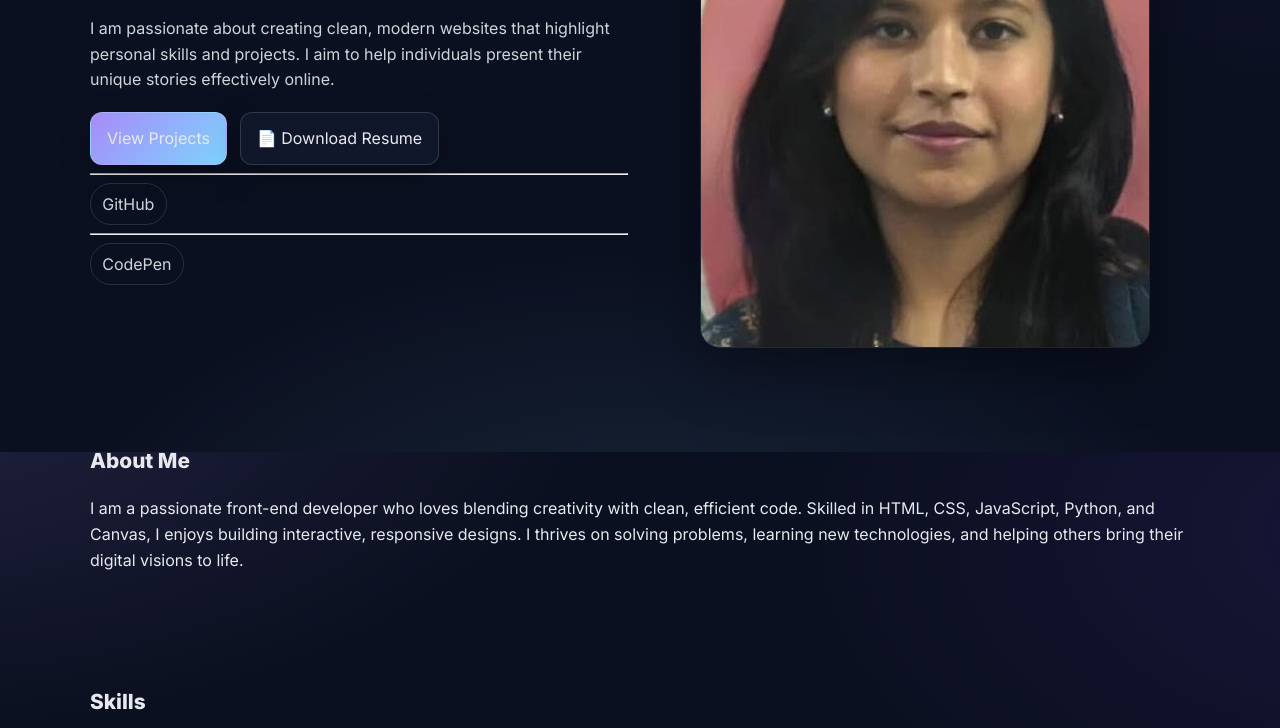
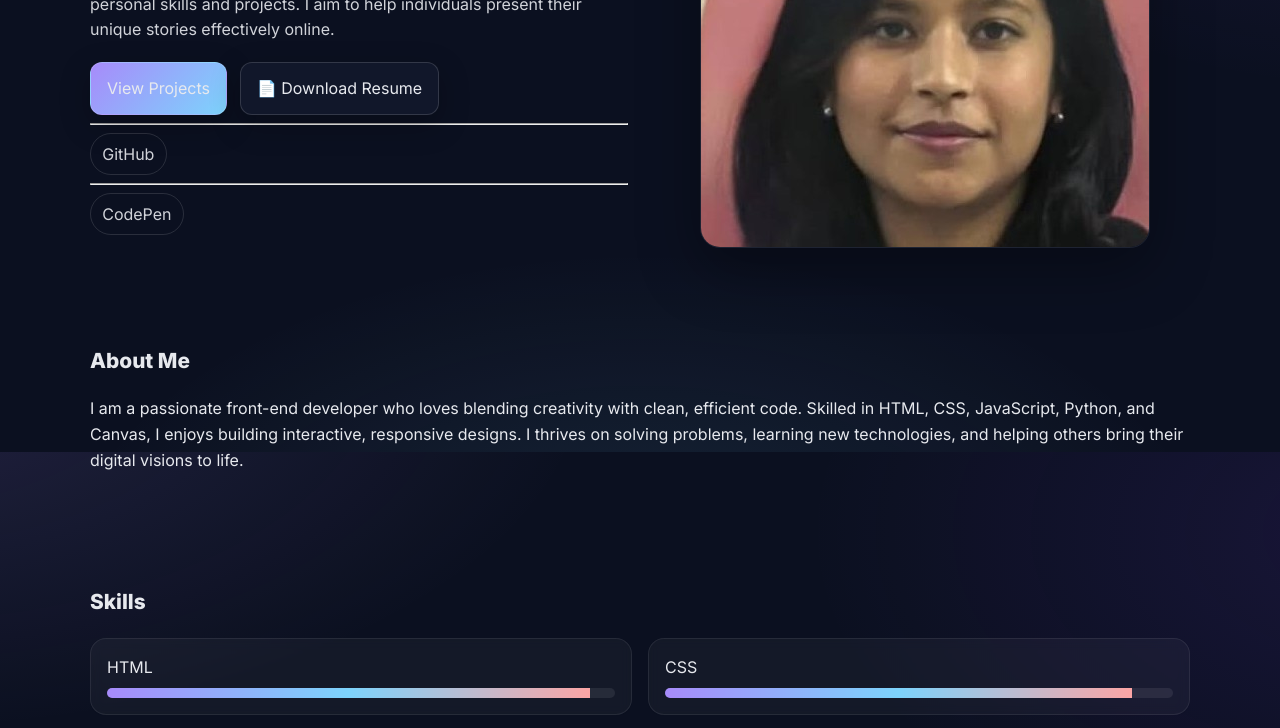
Before and after one commit to Aarefarizwan319/aarefa_portfolio, a plain HTML site: page index.html in a window 1280 px wide. Shown: the part 348-1076 px from the top of the page. Drawn offline with Linux system fonts and the light colour scheme.

Commit message:
Update styles.css

```diff
--- a/styles.css
+++ b/styles.css
@@ -159,7 +159,7 @@ body {
   box-shadow: 0 20px 60px rgba(0, 0, 0, .35);
   border: 1px solid rgba(255, 255, 255, .08);
   width: 450px;
-  height: 550px;
+  height: 450px;
 }
 
 .cta-row {
```
